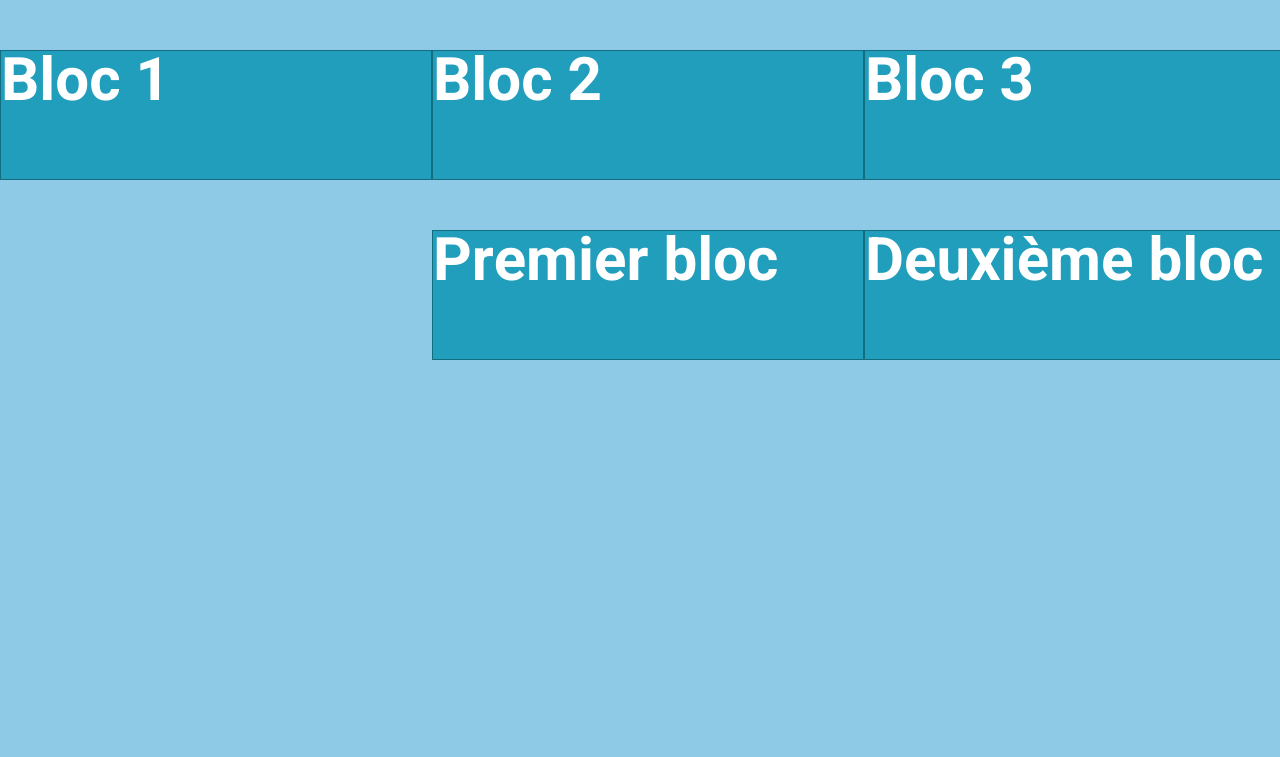
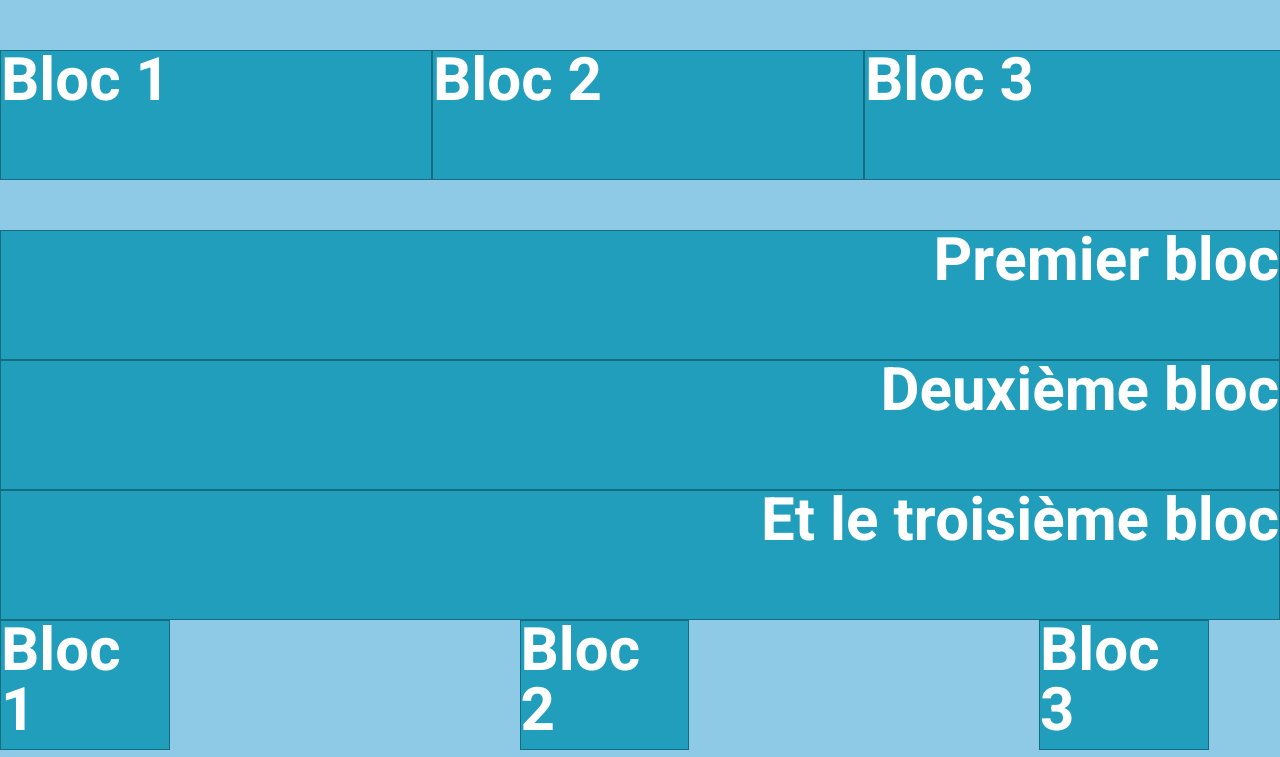
Before and after one commit to Dubois64/examen-1a, a website built with Parcel: page src/index.html in a window 1280 px wide. Shown: the top 757 px of the page. Built offline with nearby package versions, Linux system fonts and the light colour scheme.

Commit message:
display inline / flex wrap bloc 2

```diff
--- a/src/css/main.css
+++ b/src/css/main.css
@@ -43,11 +43,14 @@ p {
   display: flex;
   justify-content: end;
   flex-wrap: wrap;
+  display: inline;
 }
 
 .bloc-2 p {
   display: flex;
   flex-direction: column;
+  align-items: end;
+  width: 100%;
 }
 
 .bloc-3 {
```
